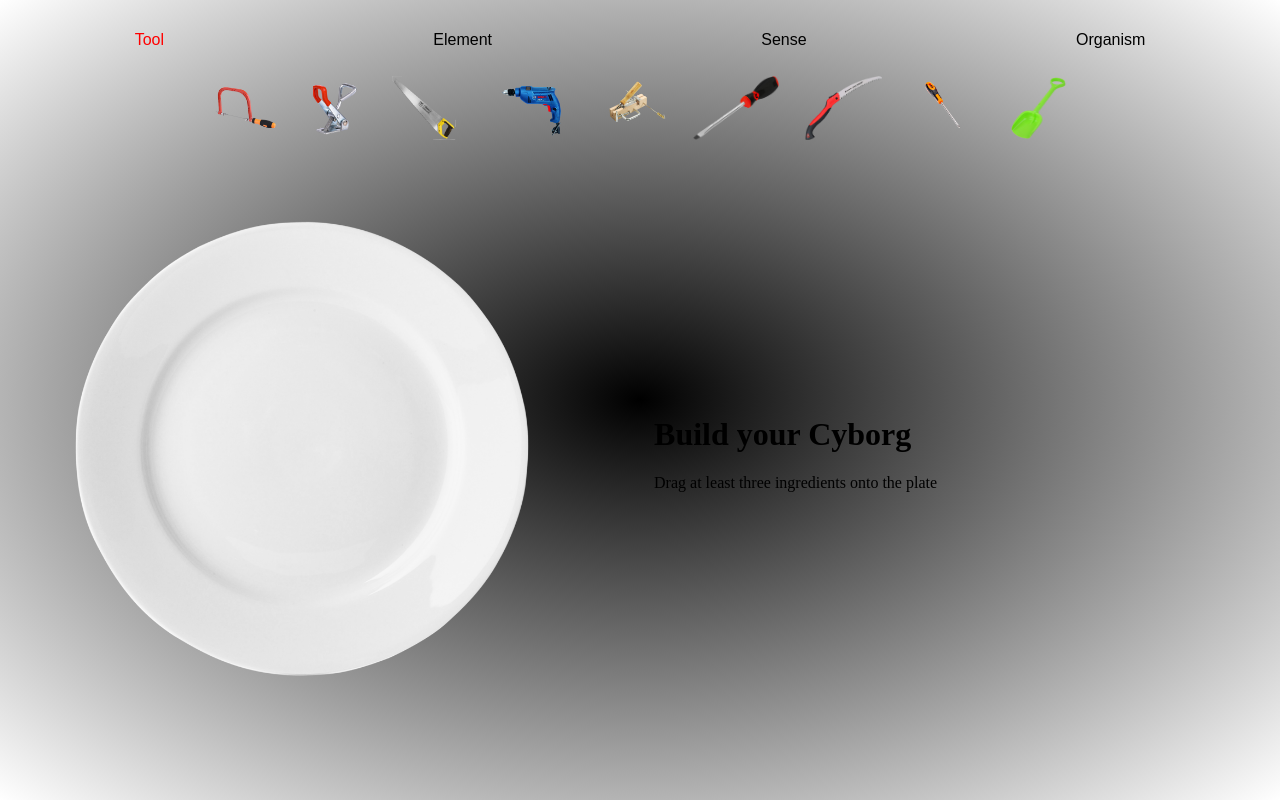
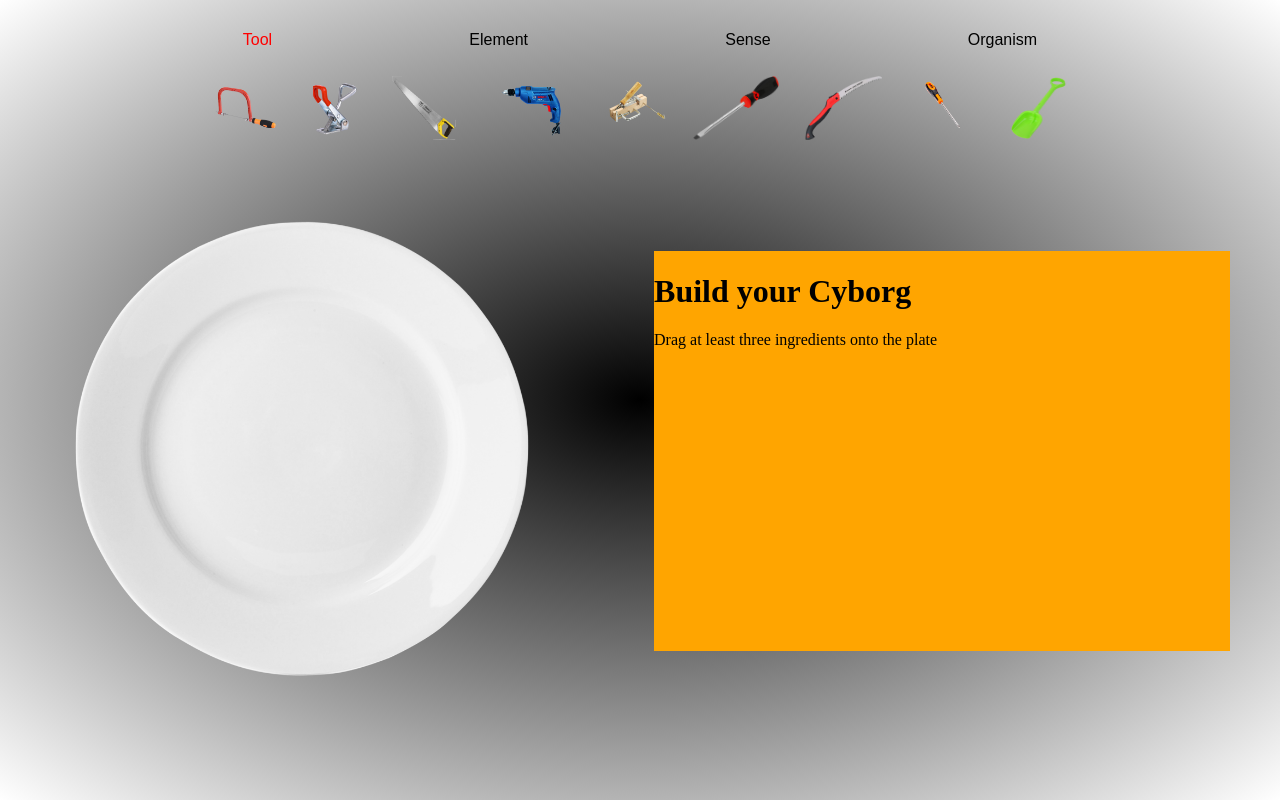
Before and after one commit to roantia/cyborg-cook, a plain HTML site: page all-stuff/secondpage.html in a window 1280 px wide. Drawn offline with nearby package versions, Linux system fonts and the light colour scheme.

Commit message:
galaxy brain part 2

```diff
--- a/all-stuff/secondpage.css
+++ b/all-stuff/secondpage.css
@@ -26,13 +26,9 @@ body {
 .flexTabs {
   margin-top: 30px;
   display: flex;
-  justify-content: space-around;
+  justify-content: space-between;
   align-items: center;
-}
-
-.Wrap1 {
-	border-bottom: 2px black;
-	margin-top: 30px;
+  width: 63vw;
 }
 
 .borderBottom {
@@ -60,7 +56,7 @@ body {
   border: none;
   background-color: transparent;
   font-size: 16px;
-  padding: 1px;
+  padding: none;
   outline: none;
 
 /*  cursor: pointer;
@@ -190,8 +186,8 @@ body {
 
 .infoBox{
   width: 45vw;
-  max-height: 70vh;
-  /* background-color: orange; */
+  height: 50vh;
+  background-color: orange;
 
 }
 
--- a/all-stuff/secondpage.html
+++ b/all-stuff/secondpage.html
@@ -8,20 +8,7 @@
   <!-- <link rel="stylesheet" href="//code.jquery.com/ui/1.12.1/themes/base/jquery-ui.css"> -->
   <script src="https://code.jquery.com/jquery-1.12.4.js"></script>
   <script src="https://code.jquery.com/ui/1.12.1/jquery-ui.js"></script>
-  <!-- <script>
-  $( function() {
-  $( "#draggable" ).draggable();
-  $( "#droppable" ).droppable({
-  drop: function( event, ui ) {
-  $( this )
-  .addClass( "ui-state-highlight" )
-  // .find( "p" )
-  //   .html( "Dropped!" );
-}
-});
-} );
 
-</script> -->
 </head>
 <body>
 
@@ -32,13 +19,14 @@
   </div>
 
   <!-- TOGGLEYTABS -->
+  <div class="flexAbs">
     <div class="upper tabs flexTabs">
       <button class="btn tablinks" id="Tooltab" onclick="openTab(event, 'Tool')">Tool</button>
       <button class="btn tablinks" id="Elementtab" onclick="openTab(event, 'Element')">Element</button>
       <button class="btn tablinks" id="Sensetab" onclick="openTab(event, 'Sense')">Sense</button>
       <button class="btn tablinks" id="Organismtab" onclick="openTab(event, 'Organism')">Organism</button>
     </div>
-
+</div>
   <!-- toggleytab that starts open, and which closes once a tab opens -->
   <div>
 
@@ -49,7 +37,6 @@
     <div class="tools flex tabcontent" id="Tool">
       <div class="dragWrapper">
         <img  class="hallo draggable" id="T1" src="toolscuts/tool1.png" alt="Coping Saw">
-        <!-- <div class="hide">I am shown when someone hovers over the div above.</div> -->
       </div>
       <div class="dragWrapper">
         <img  class="hallo draggable" id="T2" src="toolscuts/tool2.png" alt="Clamp">
```
